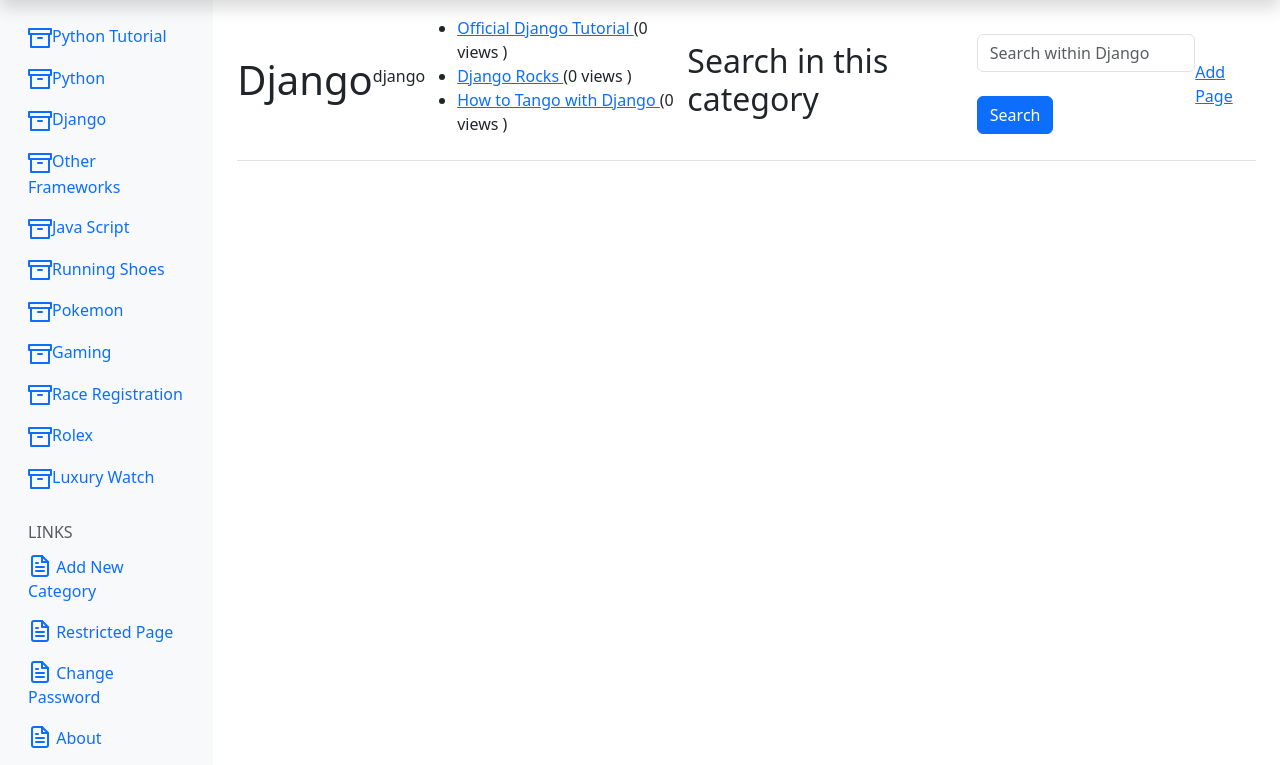
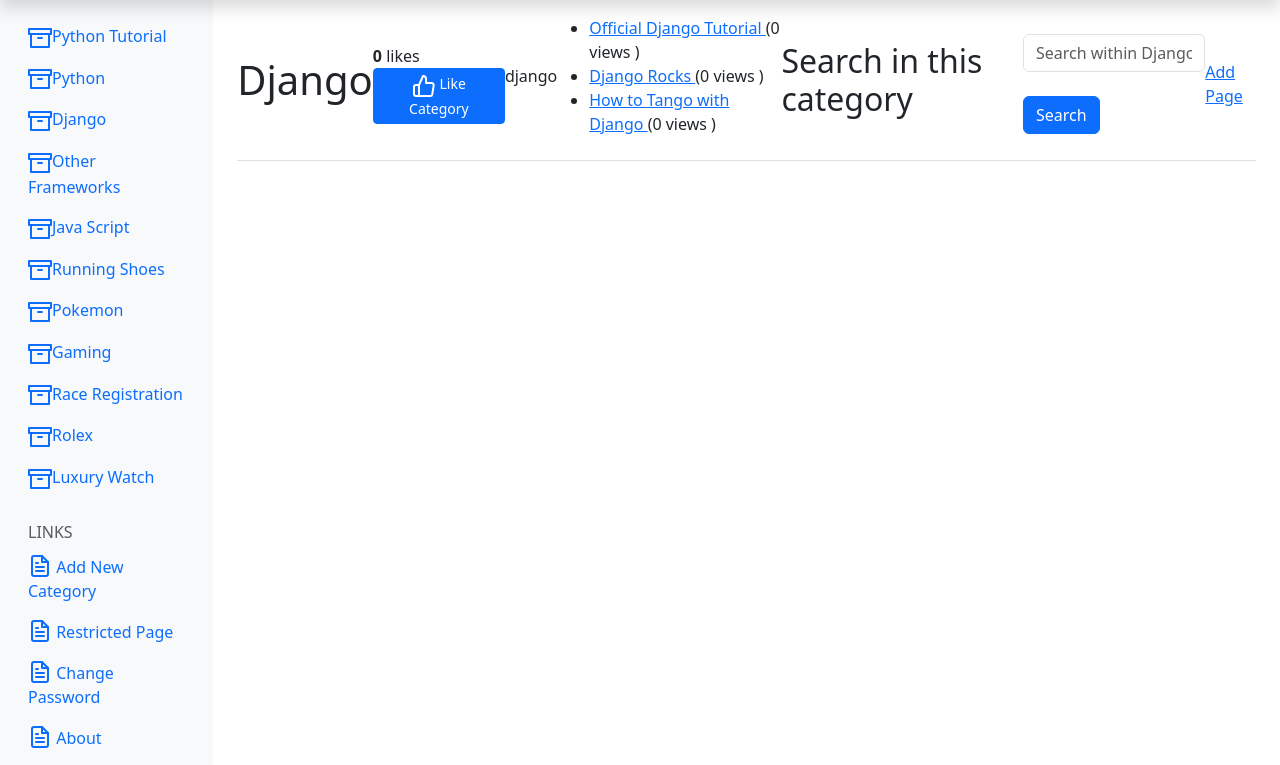
Before and after one commit to jeanjoellevillanueva/mico-training, a Django app: page /rango/category/django/ in a window 1280 px wide. Shown: the part 57-822 px from the top of the page. Run offline with Django 4.2, Linux system fonts and the light colour scheme; a user stored in the database is signed in; data comes from the database, SQL or seed files in the repository; both versions use the stored data as it was after the commit.

Commit message:
Chapter 18: Adding like button using AJAX

```diff
--- a/rango/templates/rango/category.html
+++ b/rango/templates/rango/category.html
@@ -12,7 +12,21 @@
     {% block body_block %}
 
         {% if category %}
-            <h1>{{ category.name }}</h1>
+            <h1>{{ category.name }}</h1><br />
+            <!-- AJAX FUNCTION for like -->
+            <div>
+                <strong id="like_count">{{ category.likes }}</strong> likes
+                {% if user.is_authenticated %}
+                <button id="like_btn"
+                        data-categoryid="{{ category.id }}"
+                        class="btn btn-primary btn-sm"
+                        type="button">
+
+                <span data-feather="thumbs-up"></span>
+                    Like Category
+                </button>
+                {% endif %}
+            </div>
 
             <p>{{ category.slug }}</p>
 
--- a/rango/urls.py
+++ b/rango/urls.py
@@ -51,4 +51,6 @@ urlpatterns = [
 
     # 👥 USERS LIST
     path('users/', views.UsersView.as_view(), name='users'),
+
+    path('like_category/', views.LikeCategoryView.as_view(), name='like_category'),
 ]
--- a/rango/views.py
+++ b/rango/views.py
@@ -414,3 +414,18 @@ class ListProfilesView(View):
                           'rango/list_profiles.html',
                           {'user_profile_list': profiles}
             )
+
+
+class LikeCategoryView(View):
+    @method_decorator(login_required)
+    def get(self, request):
+        category_id = request.GET['category_id']
+        try:
+          category = Category.objects.get(id=int(category_id))
+        except Category.DoesNotExist:
+            return HttpResponse(-1)
+        except ValueError:
+            return HttpResponse(-1)
+        category.likes += 1
+        category.save()
+        return HttpResponse(category.likes)
--- /dev/null
+++ b/static/js/rango-ajax.js
@@ -0,0 +1,21 @@
+console.log("AJAX FILE LOADED");
+
+$(document).ready(function() {
+    console.log("READY");
+
+    $('#like_btn').click(function() {
+        console.log("CLICKED");
+
+        var categoryIdVar = $(this).attr('data-categoryid');
+
+        $.get('/rango/like_category/', {
+            'category_id': categoryIdVar
+        }, function(data) {
+            console.log("SERVER RESPONSE:", data);
+
+            $('#like_count').html(data);
+            $('#like_btn').hide();
+        });
+
+    });
+});
--- a/static/js/rango-query.js
+++ b/static/js/rango-query.js
@@ -1,3 +1,4 @@
+console.log("rango-query.js loaded");
 $(document).ready(function() {
     $('#about-btn').click(function() {
         alert('You clicked the button using JQuery!');
```
Also changed, not shown: rango/templates/rango/base.html (+9 -0 lines), db.sqlite3.
